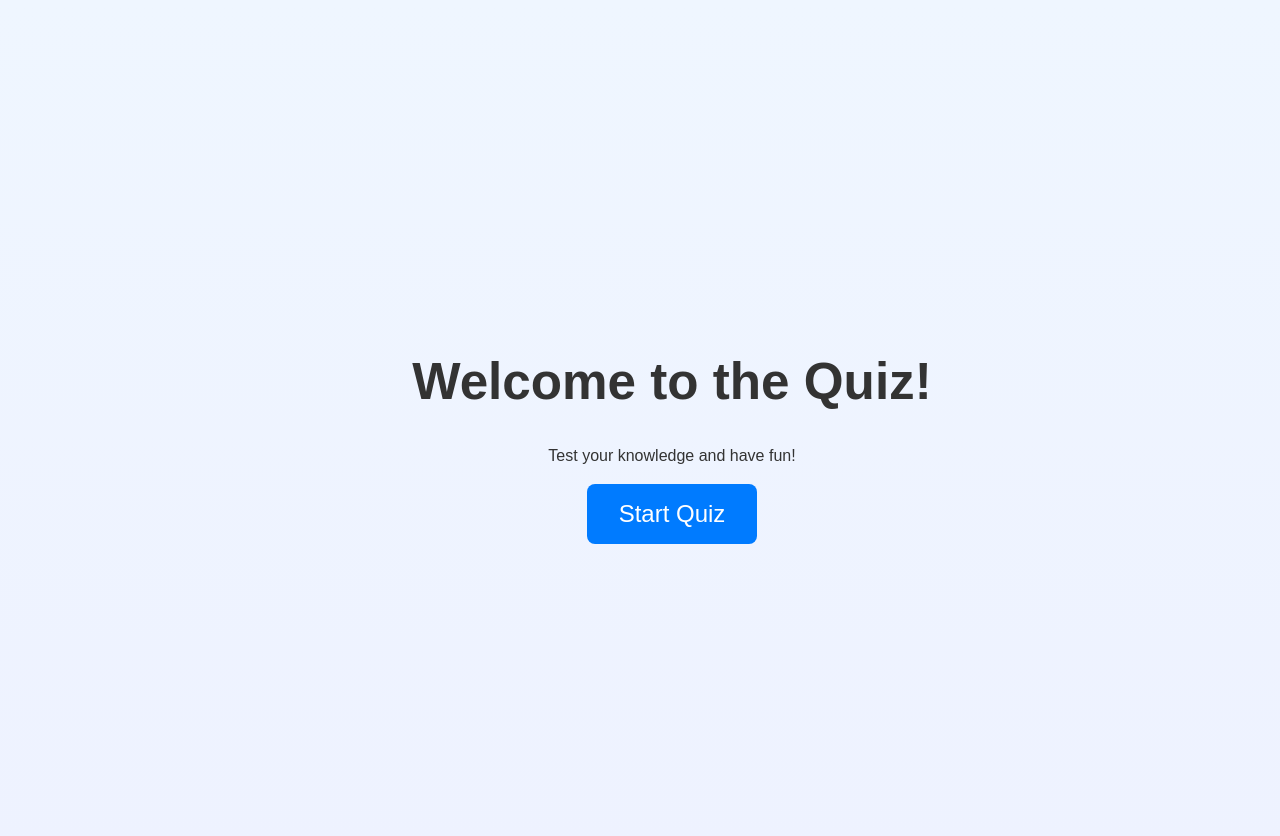
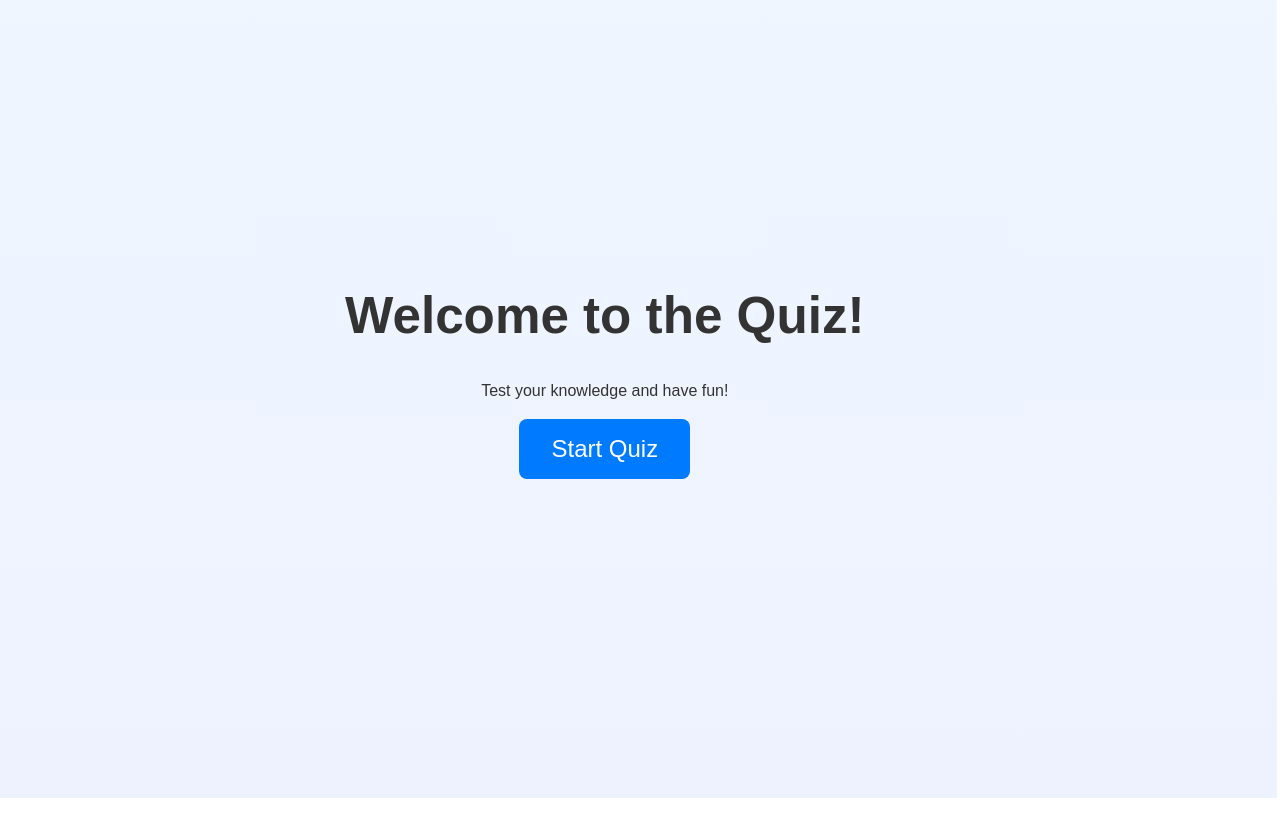
Before and after one commit to RohitVarmaSixtyFive/Quizify, a React (Vite) app: page / in a window 1280 px wide. Shown: the top 836 px of the page. After the commit the page ends 800 px from the top, so only its background shows below. Built offline with nearby package versions, Linux system fonts and the light colour scheme.

Commit message:
website linked added to readme and small issues fixed

```diff
--- a/src/pages/HomePage.jsx
+++ b/src/pages/HomePage.jsx
@@ -13,7 +13,9 @@ const HomePage = () => {
     alignItems: 'center',
     textAlign: 'center',
     color: '#333',
-    fontFamily: 'Arial, sans-serif'
+    fontFamily: 'Arial, sans-serif',
+    marginLeft : '-5%',
+    marginTop : '-5%'
   };
 
   const startButtonStyle = {
```
